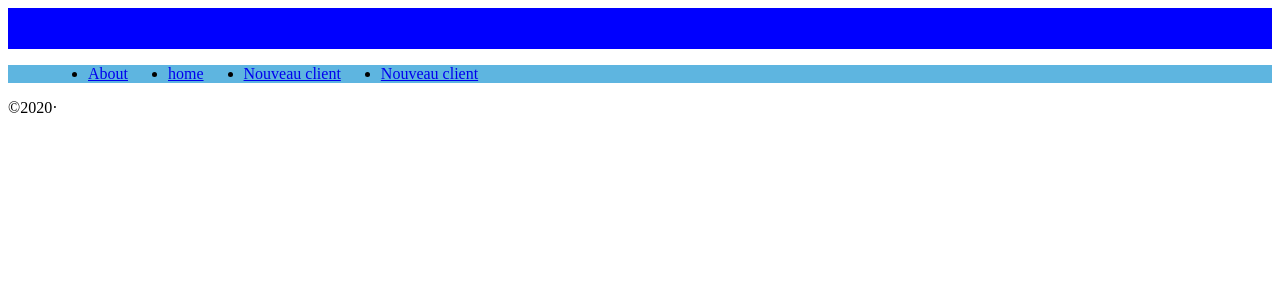
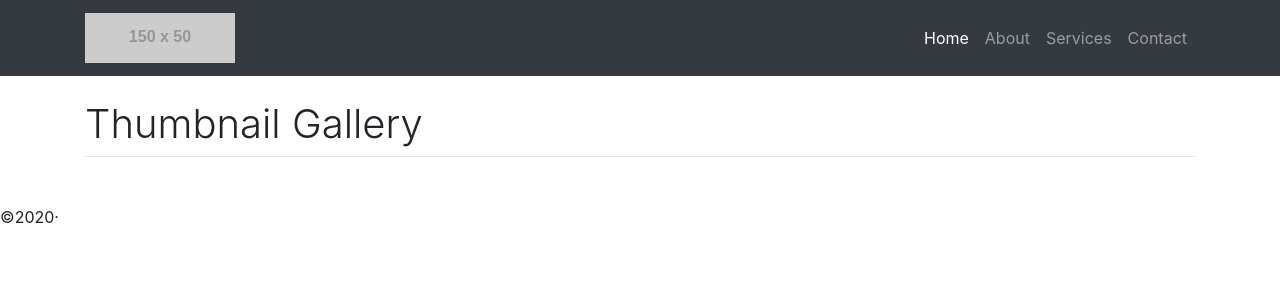
Before and after one commit to alouani1992/project-pro, a Symfony app: template templates/pages/home.html.twig in a window 1280 px wide. Shown: the top 300 px of the page. Run offline with Twig, Linux system fonts and the light colour scheme; the template is opened without the code that fills it, so the values that code supplies are empty; grey boxes labelled with a size stand in for pictures from a placeholder-image service; some libraries are stand-ins or nearby versions.

Commit message:
header + bootstrap

```diff
--- a/composer.json
+++ b/composer.json
@@ -28,7 +28,8 @@
         "symfony/twig-pack": "*",
         "symfony/validator": "5.1.*",
         "symfony/web-link": "5.1.*",
-        "symfony/yaml": "5.1.*"
+        "symfony/yaml": "5.1.*",
+      "ext-gd": "*"
     },
     "require-dev": {
         "symfony/debug-pack": "*",
--- a/templates/commandes/new.html.twig
+++ b/templates/commandes/new.html.twig
@@ -1,7 +1,7 @@
 {% extends 'base.html.twig' %}
 
 {% block title %}Hello CommandesController!{% endblock %}
-
+{% form_theme form 'bootstrap_4_layout.html.twig' %}
 {% block body %}
 <style>
     .example-wrapper { margin: 1em auto; max-width: 800px; width: 95%; font: 18px/1.5 sans-serif; }
--- a/templates/layouts/base.html.twig
+++ b/templates/layouts/base.html.twig
@@ -4,12 +4,11 @@
         <meta charset="UTF-8">
         <title>{% block title %}{{ project.name }}{% endblock %}</title>
         {% block stylesheets %}
-        <link rel="stylesheet" href="{{ asset('css/app.css') }}">
+            <link rel="stylesheet" href="https://maxcdn.bootstrapcdn.com/bootstrap/4.5.0/css/bootstrap.min.css">
         {% endblock %}
     </head>
     <body class="{{ app.request.get('_route') }}">
     {{ include('layouts/partials/_header.html.twig') }}
-    {{ include('layouts/partials/_nav.html.twig') }}
         {% block body %}{% endblock %}
         {% block javascripts %}{% endblock %}
     </body>
--- a/templates/layouts/partials/_header.html.twig
+++ b/templates/layouts/partials/_header.html.twig
@@ -1,5 +1,28 @@
-<header>
-<h1>
-    {{project.name}}
-</h1>
-</header>
+<nav class="navbar navbar-expand-lg navbar-dark bg-dark static-top">
+        <div class="container">
+                <a class="navbar-brand" href="#">
+                        <img src="http://placehold.it/150x50?text=Logo" alt="">
+                </a>
+                <button class="navbar-toggler" type="button" data-toggle="collapse" data-target="#navbarResponsive" aria-controls="navbarResponsive" aria-expanded="false" aria-label="Toggle navigation">
+                        <span class="navbar-toggler-icon"></span>
+                </button>
+                <div class="collapse navbar-collapse" id="navbarResponsive">
+                        <ul class="navbar-nav ml-auto">
+                                <li class="nav-item active">
+                                        <a class="nav-link" href="{{ url('about') }}">Home
+                                                <span class="sr-only">(current)</span>
+                                        </a>
+                                </li>
+                                <li class="nav-item">
+                                        <a class="nav-link" href="{{ url('home') }}">About</a>
+                                </li>
+                                <li class="nav-item">
+                                        <a class="nav-link" href="{{ url('newclient') }}">Services</a>
+                                </li>
+                                <li class="nav-item">
+                                        <a class="nav-link" href="{{ url('contact') }}">Contact</a>
+                                </li>
+                        </ul>
+                </div>
+        </div>
+</nav>
--- a/templates/layouts/partials/_nav.html.twig
+++ b/templates/layouts/partials/_nav.html.twig
@@ -1,8 +1,9 @@
-<nav>
-    <ul>
-        <li class="{{ app.request.get('_route') starts with 'ab'?'active':'' }}"><a href="{{ url('about') }}">About</a> </li>
-        <li class="{{ app.request.get('_route') == 'home'?'active':'' }}"><a href="{{ url('home') }}">home</a> </li>
-        <li class="{{ app.request.get('_route') == 'newclient'?'active':'' }}"><a href="{{ url('newclient') }}">Nouveau client</a> </li>
-        <li class="{{ app.request.get('_route') == 'contact'?'active':'' }}"><a href="{{ url('contact') }}">Nouveau client</a> </li>
+<nav class="navbar navbar-expand-lg navbar-dark bg-dark static-top">
+    <ul class="navbar-nav">
+
+        <li class="{{ app.request.get('_route') starts with 'ab'?'active':'' }} nav-item"><a class="nav-link" href="{{ url('about') }}">About</a> </li>
+        <li class="{{ app.request.get('_route') == 'home'?'active':'' }} nav-item"><a class="nav-link" href="{{ url('home') }}">home</a> </li>
+        <li class="{{ app.request.get('_route') == 'newclient'?'active':'' }} nav-item"><a class="nav-link" href="{{ url('newclient') }}">Nouveau client</a> </li>
+        <li class="{{ app.request.get('_route') == 'contact'?'active':'' }} nav-item"><a  class="nav-link" href="{{ url('contact') }}">Nouveau client</a> </li>
     </ul>
 </nav>
--- a/templates/pages/home.html.twig
+++ b/templates/pages/home.html.twig
@@ -3,11 +3,30 @@
     Home | {{ parent() }}
 {% endblock %}
 {% block body %}
-    {% for client in clients %}
-        <div class="offerBlock">
-            <div>{{ client.designation }}</div>
-            <div>{{ client.dateCreation|date('m-d-Y') }}</div>
-            <SPAN style="background-image: url('/uploads/{{ client.imageOfProduct }}')" class="img"></SPAN>
+
+        <!-- Page Content -->
+    <div class="container">
+
+        <h1 class="font-weight-light text-center text-lg-left mt-4 mb-0">Thumbnail Gallery</h1>
+
+        <hr class="mt-2 mb-5">
+
+        <div class="row text-center text-lg-left">
+
+            {% for client in clients %}
+            <div class="col-lg-3 col-md-4 col-6">
+                <a href="#" class="d-block mb-4 h-100">
+                    <img class="img-fluid img-thumbnail" src="/uploads/{{ client.imageOfProduct }}" alt="">
+                </a>
+                <div>
+                    test
+            </div>
+
+            </div>
+            {% endfor %}
         </div>
-    {% endfor %}
+
+    </div>
+
+
 {% endblock %}
```
Also changed, not shown: src/Controller/ProductController.php (+11 -0 lines), src/Form/ProductType.php (renamed from src/ProductType.php, +10 -4 lines), templates/base.html.twig (+12 -3 lines), templates/client/new.html.twig (+15 -17 lines), templates/client/update.html.twig (added, +24 -0 lines), public/uploads/téléchargement (1).jpg (added), 2 other files.
